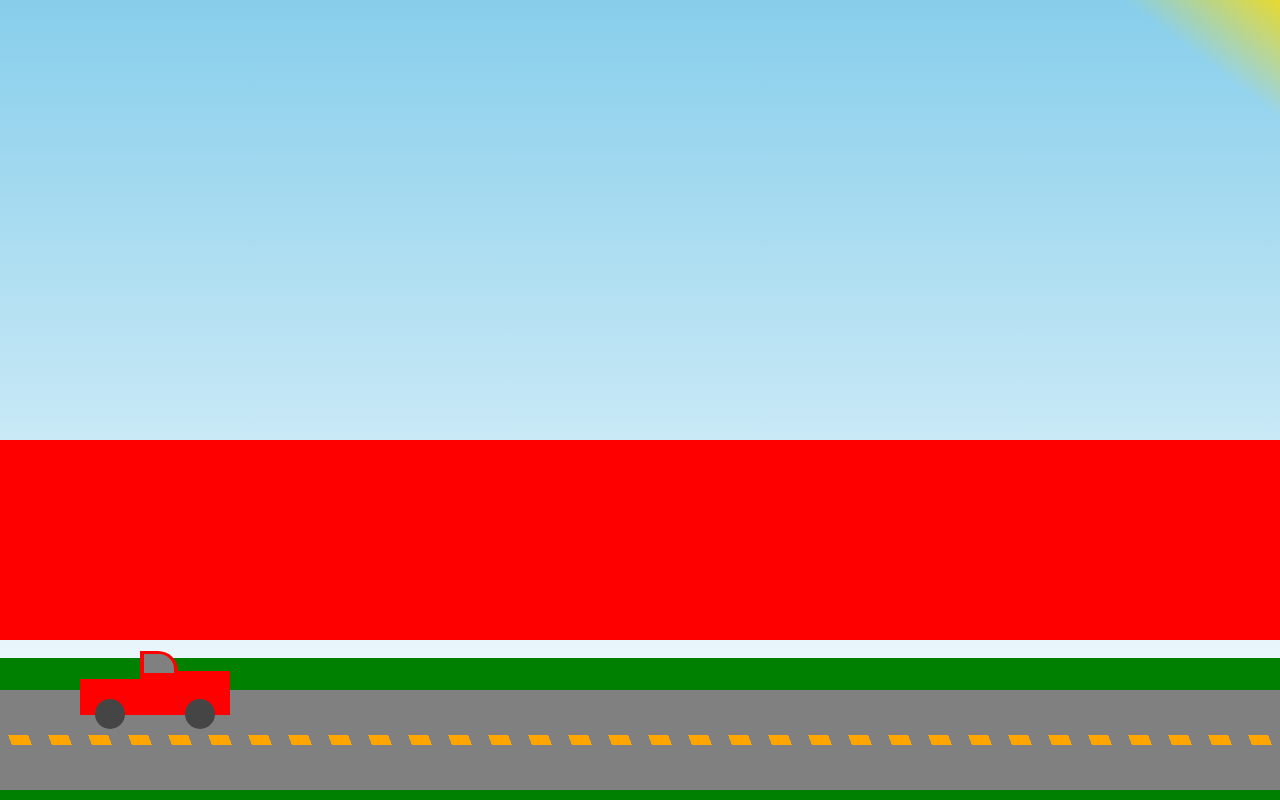
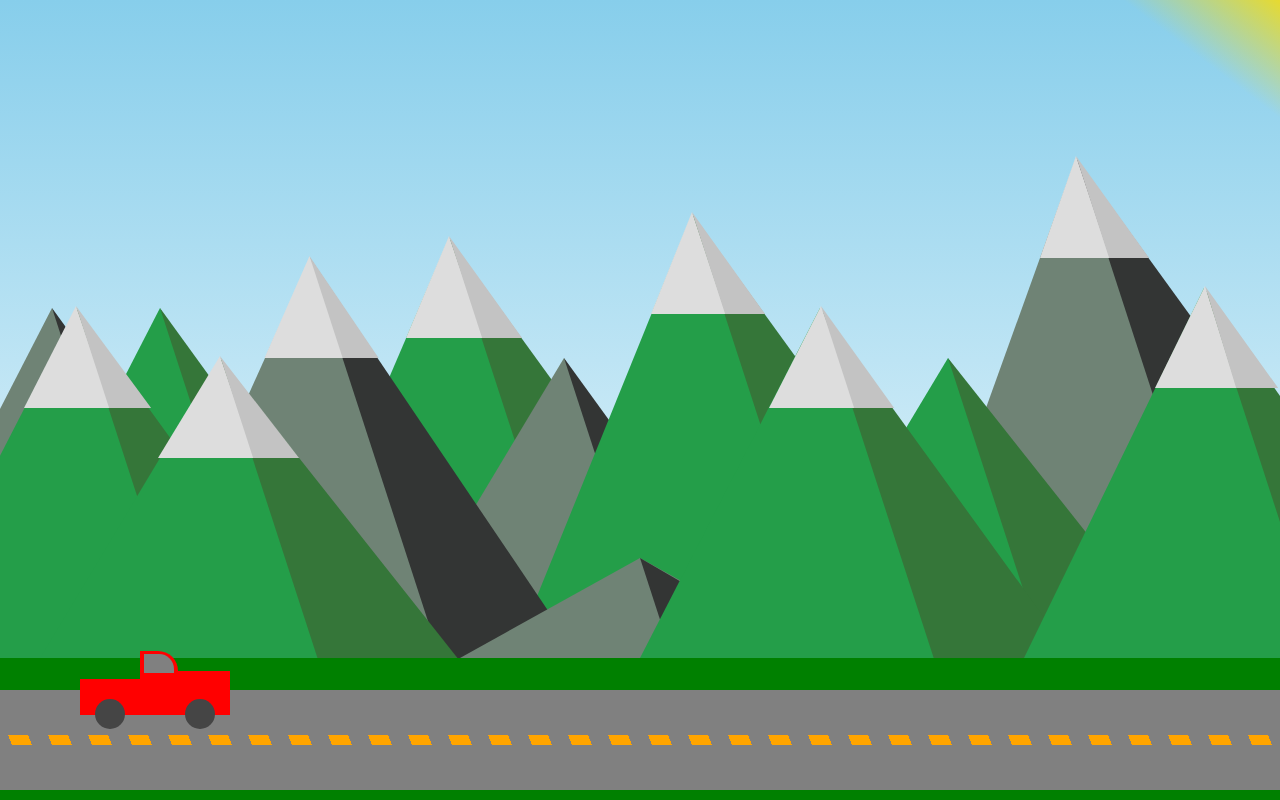
Before and after one commit to julian2bot/Css, a plain HTML site: page index.html in a window 1280 px wide. Shown: the top 800 px of the page. Drawn offline with Linux system fonts and the light colour scheme.

Commit message:
les montagnes fut

```diff
--- a/assets/style/mountains.css
+++ b/assets/style/mountains.css
@@ -1,7 +1,252 @@
+
+/* montagne premier plan */
+
 #mountains{
     position: absolute;
-    background-color: red;
+
+    background-color: var(--couleur-fond-montagne);
     width: 100%;
-    height: 200px;
-    bottom: 20%;
+    height: var(--hautaur-montagne);
+    bottom:var(--bottom-hauteur-montagne);
 }
+.mountain, .mountain-fond{
+    position: absolute;
+    content: "";
+    bottom: 0;
+    left: 130px;
+    border-top: 0px solid transparent;
+    border-right: 180px solid transparent;
+    border-bottom: 350px solid var(--couleur-montagne);
+    border-left: 180px solid transparent;
+    /* z-index: 5; */
+}
+.mountain::after, .mountain-fond::after{
+    position: absolute;
+    content: "";
+    top: 0;
+    left: 50%;
+    border-top: 0px solid transparent;
+    border-right: 140px solid transparent;
+    border-bottom: 350px solid var(--couleur-ombre-montagne);
+    border-left: 0px solid transparent;
+    /* z-index: 5; */
+    transform-origin: top right ;
+    transform: skewX(18deg);
+}
+#mountain-1{
+    left: inherit;
+    right: 80%;
+}
+
+#mountain-2{
+
+    border-bottom-width: 400px;
+}
+/* #mountain-2::after{
+    border-bottom-width: 400px !important;
+} */
+#mountain-3{
+    left: 40px;
+    border-bottom-width: 300px;
+}
+#mountain-4{
+    left: 50%;
+    translate: -50%;
+    border-bottom-width: 100px;
+}
+#mountain-5{
+    left: 50%;
+    z-index: 5;
+}
+#mountain-6{
+    left: 60%;
+    border-bottom-width: 300px;
+}
+#mountain-7{
+    left: 80%;
+    border-bottom-width: 370px;
+    z-index: 5;
+}
+
+
+
+#mountain-3::after{
+    border-bottom-width: 300px;
+}
+#mountain-4::after{
+    border-bottom-width: 100px;
+}
+#mountain-6::after{
+    border-bottom-width: 300px;
+}
+#mountain-7::after{
+    border-bottom-width: 370px;
+}
+
+
+
+.snow{
+    position: absolute;
+    content: "";
+    bottom: -100px;
+    left: -50px;
+    border-top: 0px solid transparent;
+    border-right: 35px solid transparent;
+    border-bottom: 102px solid var(--couleur-neige);
+    border-left: 50px solid transparent;
+    z-index: 5;
+}
+
+
+.snow::after{
+    position: absolute;
+    content: "";
+    top: 100%;
+    left: 0px;
+    border-top: 0px solid transparent;
+    border-right: 42px solid transparent;
+    border-bottom: 102px solid var(--couleur-ombre-neige);
+    border-left: 0px solid transparent;
+    z-index: 6;
+
+    transform-origin: top right ;
+    transform: skewX(18deg);
+}
+
+#mountain-1 .snow{
+    left:-52px;
+    border-left-width: 52px;
+}
+
+
+#mountain-2 .snow{
+    border-right-width: 46px;
+    border-left-width: 45px;
+    left:50%;
+    translate:-50%;
+}
+#mountain-2 .snow::after{
+    border-right-width: 36px;
+
+}
+#mountain-3 .snow{
+    left: -62px;
+    border-left-width: 62px;
+}
+
+#mountain-3 .snow::after{
+    border-right-width: 46px;
+}
+#mountain-5 .snow{
+    left: -51px;
+
+    border-right-width: 37px;
+    border-left-width: 52px;
+}
+#mountain-5 .snow::after{
+    border-right-width: 40px;
+
+}
+#mountain-7 .snow{
+    left: -49px;
+    border-right-width: 32px;
+    border-left-width: 50px;
+}
+#mountain-7 .snow::after{
+    transform: skewX(17deg);
+}
+
+
+
+/* montagne fond */
+#mountain-fond--2{
+    left:-10%;
+}
+#mountain-fond--1{
+    left:90%;
+}
+#mountain-fond-0{
+    left:100%;
+}
+
+
+#mountain-fond-1{
+    left:-20px;
+    border-bottom-width: 350px;
+}
+#mountain-fond-2{
+    border-bottom-width: 420px;
+    left:21%;
+}
+#mountain-fond-3{
+    /* border-bottom-width: 300px; */
+    left:30%;
+    border-bottom-width: 300px;
+}
+#mountain-fond-4{
+    /* border-bottom-width: 400px; */
+    border-bottom-width: 444px;
+    left:40%;
+}
+#mountain-fond-5{
+    /* border-bottom-width: 300px; */
+    border-bottom-width: 500px;
+    left:70%;
+}
+
+
+#mountain-fond--1 .snow{
+    left: -52px;
+
+}
+#mountain-fond-2 .snow{
+    left: -43px;
+    border-left-width: 43px;
+}
+#mountain-fond-2 .snow::after{
+    border-right-width: 40px;
+
+}
+
+
+#mountain-fond-4 .snow{
+    left: -41px;
+    border-left-width: 41px;
+    border-right-width: 34px;
+}
+#mountain-fond-4 .snow::after{
+    border-right-width: 40px;
+}
+
+
+
+#mountain-fond-5 .snow{
+    left: -36px;
+    border-left-width: 36px;
+    border-right-width: 34px;
+}
+#mountain-fond-5 .snow::after{
+    border-right-width: 40px;
+}
+
+
+#mountain-2::after{
+    border-bottom-width: 400px !important;
+    }
+
+    /* style */
+
+.pierre{
+    border-bottom-color: var(--couleur-montagne-pierre);
+}
+
+.pierre::after{
+    border-bottom-color: var(--couleur-ombre-montagne-pierre);
+}
+/*
+#premierPlan > *{
+    z-index: 0;
+}
+#secondPlan > *{
+    z-index: 1;
+} */
--- a/assets/style/style.css
+++ b/assets/style/style.css
@@ -17,6 +17,9 @@
     --couleur-roure:red;
 
 
+    /* --couleur-fond-montagne:red; */
+
+
     /* route */
     --angle-route:23deg;
     --hauteur-route:100px;
@@ -24,8 +27,8 @@
 
     --bottom-hauteur-bord-bas-route:0px;
     --bottom-hauteur-bord-haut-route:calc(var(--bottom-route) + var(--hauteur-route));
+    --hauteur-bord-bas-route:var(--bottom-route);
     --hauteur-bord-haut-route:4%;
-    --hauteur-bord-bas-route:var(--bottom-route);
 
 
     /* voiture */
@@ -51,6 +54,19 @@
     --taille-roue-voiture:30px;
     --position-roue-avant:10%;
     --position-roue-arriere:10%;
+
+    /* montagne */
+    --bottom-hauteur-montagne:calc(var(--bottom-hauteur-bord-haut-route) + var(--hauteur-bord-haut-route));
+    --hautaur-montagne:40%;
+
+    --couleur-montagne:#249e49;
+    --couleur-ombre-montagne:#357639;
+
+    --couleur-montagne-pierre:#6f8375;
+    --couleur-ombre-montagne-pierre:#333534;
+
+    --couleur-neige:#dddddd;
+    --couleur-ombre-neige:#c3c3c3;
 }
 
 html, body{
--- a/index.html
+++ b/index.html
@@ -13,18 +13,24 @@
 
     <div id="mountains">
         <div id="secondPlan">
-            <div class="mountain"></div>
-            <div class="mountain"></div>
-            <div class="mountain"></div>
-            <div class="mountain"></div>
-            <div class="mountain"></div>
+            <div class="mountain-fond pierre" id="mountain-fond--2"></div>
+            <div class="mountain-fond" id="mountain-fond--1"><div class="snow"></div></div>
+            <div class="mountain-fond" id="mountain-fond-0"><div class="snow"></div></div>
+            <div class="mountain-fond" id="mountain-fond-1"></div>
+            <div class="mountain-fond" id="mountain-fond-2"><div class="snow"></div></div>
+            <div class="mountain-fond pierre" id="mountain-fond-3"></div>
+            <div class="mountain-fond" id="mountain-fond-4"><div class="snow"></div></div>
+            <div class="mountain-fond pierre" id="mountain-fond-5"><div class="snow"></div></div>
         </div>
         <div id="premierPlan">
-            <div class="mountain"></div>
-            <div class="mountain"></div>
-            <div class="mountain"></div>
-            <div class="mountain"></div>
-            <div class="mountain"></div>
+            <div class="mountain" id="mountain-1"><div class="snow"></div></div>
+            <div class="mountain pierre" id="mountain-2"><div class="snow"></div></div>
+            <div class="mountain" id="mountain-3"><div class="snow"></div></div>
+            <div class="mountain pierre" id="mountain-4"></div>
+            <div class="mountain" id="mountain-5"><div class="snow"></div></div>
+            <div class="mountain" id="mountain-6"></div>
+            <div class="mountain" id="mountain-7"><div class="snow"></div></div>
+
         </div>
     </div>
 
```
